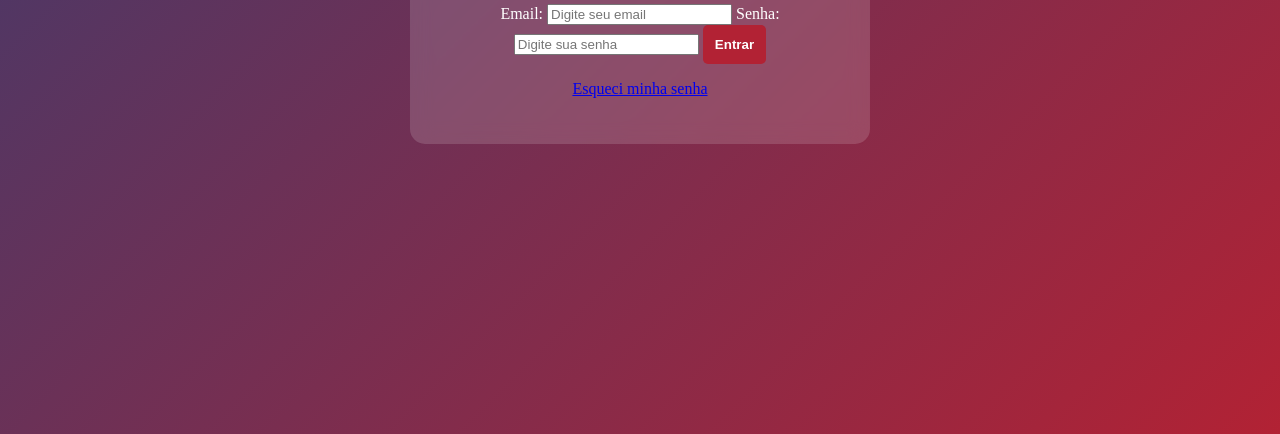
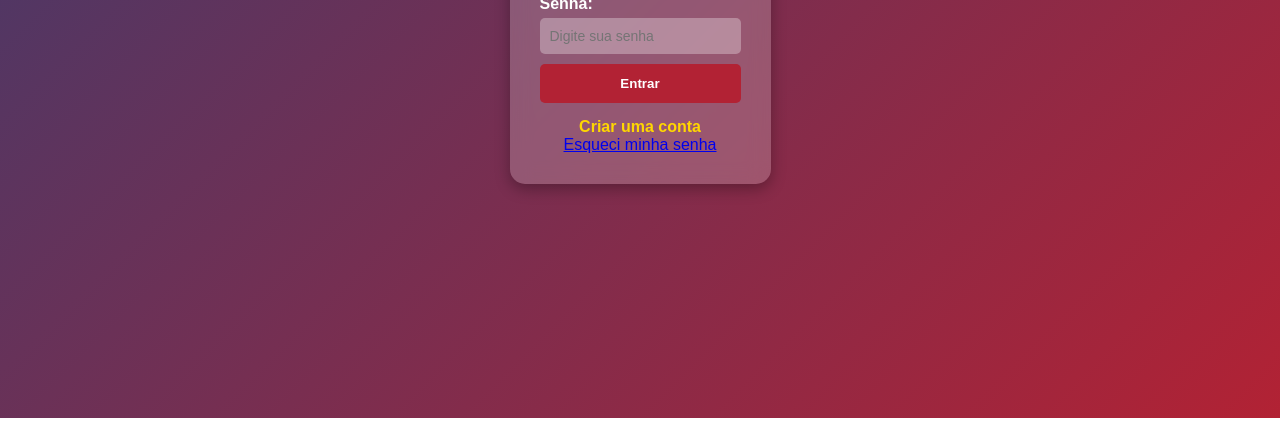
Before and after one commit to Swifthubcatalao/br, a plain HTML site: page login.html in a window 1280 px wide. Shown: the part 382-816 px from the top of the page. Drawn offline with Linux system fonts and the light colour scheme; no server answers.

Commit message:
Update login.html

```diff
--- a/login.html
+++ b/login.html
@@ -4,16 +4,15 @@
   <meta charset="UTF-8">
   <meta name="description" content="Swift Hub Catalão - Login">
   <meta name="viewport" content="width=device-width, initial-scale=1.0">
-  <meta name="robots" content="noindex">
-  <title>Swift Hub Catalão - Login</title>
+  <title>Swift Hub Catalão - Login e Cadastro</title>
 
-  <!-- Font Awesome -->
+  <!-- Ícones do Font Awesome -->
   <link rel="stylesheet" href="https://cdnjs.cloudflare.com/ajax/libs/font-awesome/6.2.0/css/all.min.css">
 
-  <!-- Firebase SDK -->
+  <!-- Firebase Modular SDK -->
   <script type="module">
     import { initializeApp } from "https://www.gstatic.com/firebasejs/10.5.0/firebase-app.js";
-    import { getAuth, signInWithEmailAndPassword, sendPasswordResetEmail, onAuthStateChanged, signOut } from "https://www.gstatic.com/firebasejs/10.5.0/firebase-auth.js";
+    import { getAuth, signInWithEmailAndPassword, createUserWithEmailAndPassword, sendPasswordResetEmail, onAuthStateChanged, signOut } from "https://www.gstatic.com/firebasejs/10.5.0/firebase-auth.js";
 
     const firebaseConfig = {
       apiKey: "AIzaSyDGBKxvfcY-PA_vC7SA8G0f-TjqjK3OD3o",
@@ -41,6 +40,16 @@
         .catch(error => alert("Erro ao fazer login: " + error.message));
     });
 
+    document.getElementById("registerForm").addEventListener("submit", (e) => {
+      e.preventDefault();
+      const email = document.getElementById("registerEmail").value;
+      const password = document.getElementById("registerPassword").value;
+
+      createUserWithEmailAndPassword(auth, email, password)
+        .then(() => alert("Conta criada com sucesso! Faça login."))
+        .catch(error => alert("Erro ao criar conta: " + error.message));
+    });
+
     document.getElementById("forgotPassword").addEventListener("click", () => {
       const email = document.getElementById("loginEmail").value;
       if (!email) return alert("Digite seu e-mail para redefinir a senha.");
@@ -51,13 +60,16 @@
     });
   </script>
 
-  <!-- Estilos -->
+  <!-- Estilos CSS -->
   <style>
     :root {
       --color-primary: #3C3B6E;
       --color-secondary: #B22234;
       --color-light: #ffffff;
+      --color-dark: #222;
     }
+
+    * { box-sizing: border-box; margin: 0; padding: 0; font-family: Arial, sans-serif; }
     body {
       background: linear-gradient(135deg, var(--color-primary), var(--color-secondary));
       color: var(--color-light);
@@ -66,30 +78,80 @@
       align-items: center;
       height: 100vh;
     }
+
     .container {
-      background: rgba(255, 255, 255, 0.15);
+      background: rgba(255, 255, 255, 0.2);
       padding: 30px;
       border-radius: 15px;
-      backdrop-filter: blur(10px);
+      box-shadow: 0px 5px 15px rgba(0, 0, 0, 0.3);
       max-width: 400px;
       text-align: center;
+      backdrop-filter: blur(10px);
     }
-    button {
+
+    h2 { margin-bottom: 15px; }
+
+    form {
+      display: flex;
+      flex-direction: column;
+      text-align: left;
+    }
+
+    form label {
+      margin-bottom: 5px;
+      font-weight: bold;
+      color: var(--color-light);
+    }
+
+    form input {
+      padding: 10px;
+      margin-bottom: 10px;
+      border: none;
+      border-radius: 5px;
+      font-size: 14px;
+      background: rgba(255, 255, 255, 0.3);
+      color: var(--color-light);
+    }
+
+    form button {
+      padding: 12px;
       background: var(--color-secondary);
       color: var(--color-light);
       border: none;
-      padding: 12px;
       border-radius: 5px;
       cursor: pointer;
+      transition: transform 0.1s;
       font-weight: bold;
-      transition: transform 0.1s;
     }
-    button:hover { transform: scale(1.05); }
+
+    form button:hover { transform: scale(1.05); }
+
+    .toggle {
+      margin-top: 15px;
+      cursor: pointer;
+      font-weight: bold;
+      color: #FFD700;
+    }
+
+    .toggle:hover { color: #FFA500; }
   </style>
+
+  <script>
+    function toggleForm() {
+      const loginContainer = document.getElementById("loginFormContainer");
+      const registerContainer = document.getElementById("registerFormContainer");
+      loginContainer.style.display = loginContainer.style.display === "none" ? "block" : "none";
+      registerContainer.style.display = registerContainer.style.display === "none" ? "block" : "none";
+    }
+  </script>
+
 </head>
 <body>
 
   <div class="container">
+
+    <!-- Formulário de Login -->
+    <div id="loginFormContainer">
       <h2>Login</h2>
       <form id="loginForm">
         <label for="loginEmail">Email:</label>
@@ -98,7 +160,23 @@
         <input type="password" id="loginPassword" required placeholder="Digite sua senha">
         <button type="submit">Entrar</button>
       </form>
+      <p class="toggle" onclick="toggleForm()">Criar uma conta</p>
       <p><a id="forgotPassword" href="#">Esqueci minha senha</a></p>
+    </div>
+
+    <!-- Formulário de Cadastro -->
+    <div id="registerFormContainer" style="display: none;">
+      <h2>Criar Conta</h2>
+      <form id="registerForm">
+        <label for="registerEmail">Email:</label>
+        <input type="email" id="registerEmail" required placeholder="Digite seu email">
+        <label for="registerPassword">Senha:</label>
+        <input type="password" id="registerPassword" required placeholder="Crie uma senha">
+        <button type="submit">Cadastrar</button>
+      </form>
+      <p class="toggle" onclick="toggleForm()">Já tenho uma conta</p>
+    </div>
+
   </div>
 
 </body>
```
Lines whose indentation alone changed are shown as unchanged.
